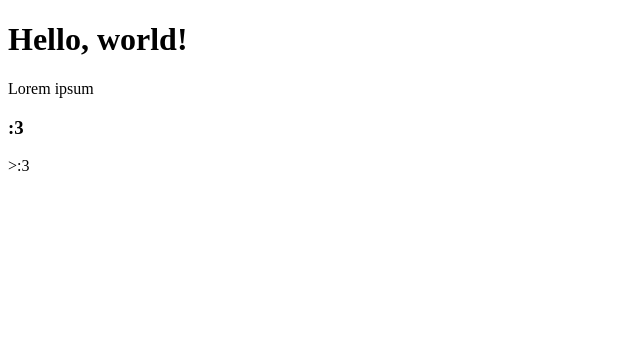
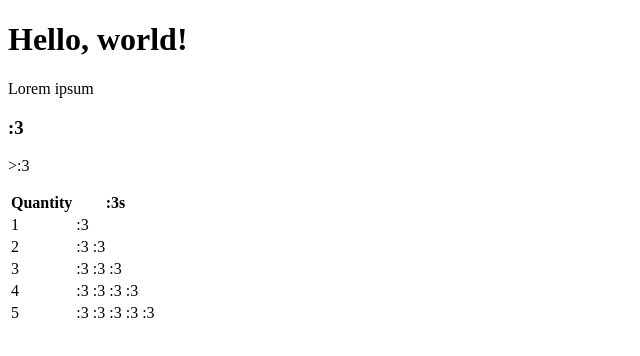
Before and after one commit to amymiam/web, a plain HTML site: page index.html in a window 1280 px wide. Shown: the whole page, without its empty margins (0-640 px from the left). Drawn offline with Linux system fonts and the light colour scheme.

Commit message:
added :3 table

```diff
--- a/index.html
+++ b/index.html
@@ -8,5 +8,31 @@
         <p>Lorem ipsum</p>
         <h3>:3</h3>
         <p>>:3</p>
+        <table>
+            <tr>
+                <th>Quantity</th>
+                <th>:3s</th>
+            </tr>
+            <tr>
+                <td>1</td>
+                <td>:3</td>
+            </tr>
+            <tr>
+                <td>2</td>
+                <td>:3 :3</td>
+            </tr>
+            <tr>
+                <td>3</td>
+                <td>:3 :3 :3</td>
+            </tr>
+            <tr>
+                <td>4</td>
+                <td>:3 :3 :3 :3</td>
+            </tr>
+            <tr>
+                <td>5</td>
+                <td>:3 :3 :3 :3 :3</td>
+            </tr>
+        </table>
     </body>
 </html>
```
